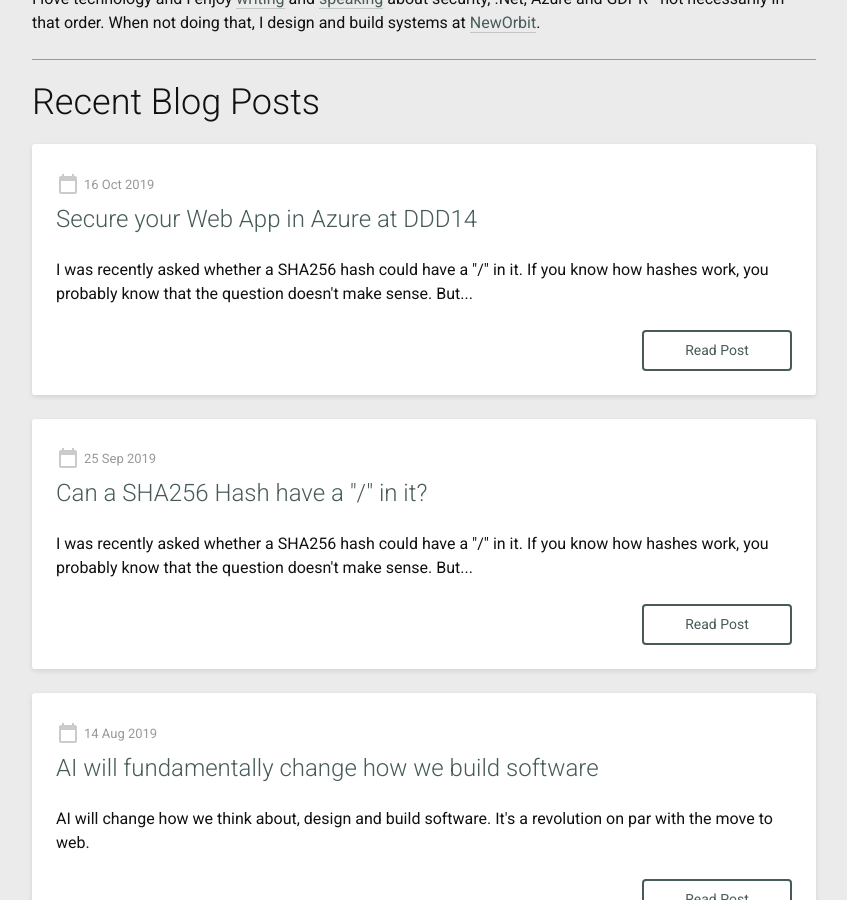
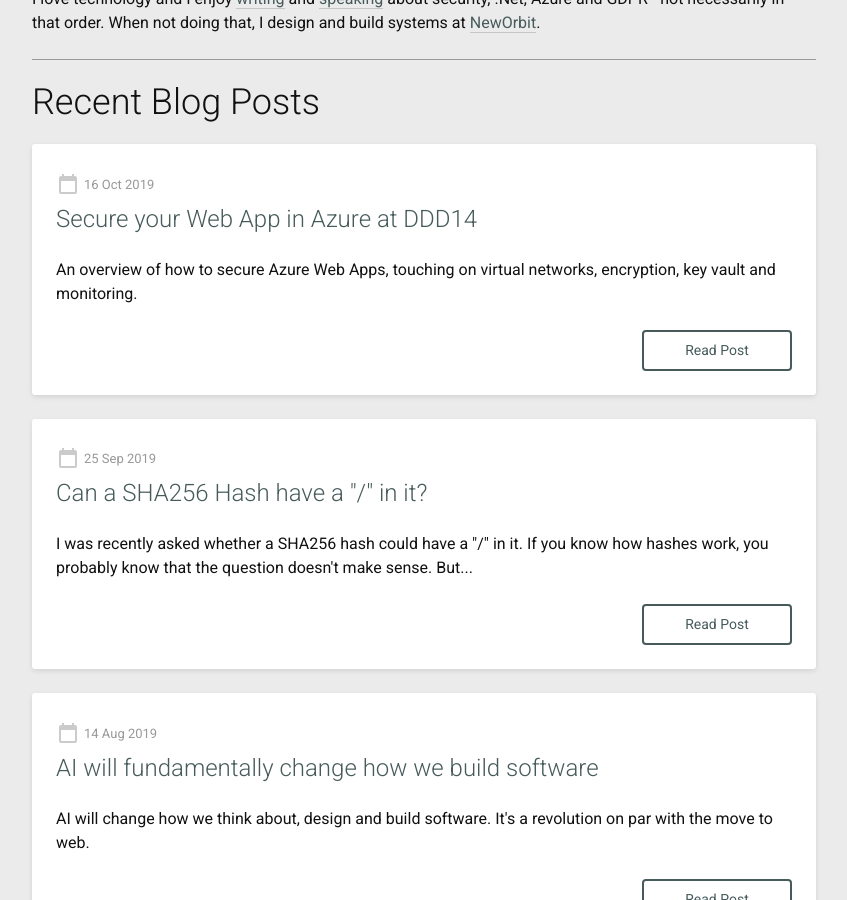
Before and after one commit to flytzen/blog, a Jekyll site: the page built from index.md, in a window 1280 px wide and 900 px high, scrolled down 318 px. Shown: the whole window, without its empty margins (216-1063 px from the left). Built offline with Jekyll 4.4.1, drawn with Linux system fonts in a browser that asks for light colours; our own code applies the rules of GitHub Pages for plain Markdown files.

Commit message:
Added slides

```diff
--- a/_posts/2019-10-16-secure-your-webapp-in-azure-at-ddd14.md
+++ b/_posts/2019-10-16-secure-your-webapp-in-azure-at-ddd14.md
@@ -5,7 +5,7 @@
 author: Frans Lytzen
 tags: Azure SQL Security Web
 modified_time: '2019-10-16'
-excerpt: I was recently asked whether a SHA256 hash could have a "/" in it. If you know how hashes work, you probably know that the question doesn't make sense. But I thought it was a good reason to write a bit about how hashes work and, specifically, how they manifest in our coding. Personally, I've been doing this for a long time and some of the details were rather opaque to me until recently.
+excerpt: An overview of how to secure Azure Web Apps, touching on virtual networks, encryption, key vault and monitoring.
 ---
 I had the great pleasure of giving an updated version of my ["Secure your Web App in Azure" talk](/talks/Securing_web_apps_in_azure.html) talk at [Developer Developer Developer 14](https://developerdeveloperdeveloper.com/) in Reading on 12 October 2019.
 
@@ -121,3 +121,10 @@
 
 ## Video of the whole talk
 <iframe width="560" height="315" src="https://www.youtube.com/embed/HZgjlTi7OiA" frameborder="0" allow="accelerometer; autoplay; encrypted-media; gyroscope; picture-in-picture" allowfullscreen></iframe>
+
+<br />
+## Slides
+View the slides on Slide Share:
+<iframe src="//www.slideshare.net/slideshow/embed_code/key/DbJSjU5lVqZNUN" width="595" height="485" frameborder="0" marginwidth="0" marginheight="0" scrolling="no" style="border:1px solid #CCC; border-width:1px; margin-bottom:5px; max-width: 100%;" allowfullscreen> </iframe> <div style="margin-bottom:5px"> <strong> <a href="//www.slideshare.net/FransLytzen/secure-your-azure-web-app-2019" title="Secure your Azure Web App 2019" target="_blank">Secure your Azure Web App 2019</a> </strong> from <strong><a href="https://www.slideshare.net/FransLytzen" target="_blank">Frans Lytzen</a></strong> </div>
+
+... or download from [GitHub](https://github.com/flytzen/SecurityTalk/blob/master/Secure%20Your%20Web%20App%20Presentation.pptx?raw=true)
```
Also changed, not shown: 4 other files.
